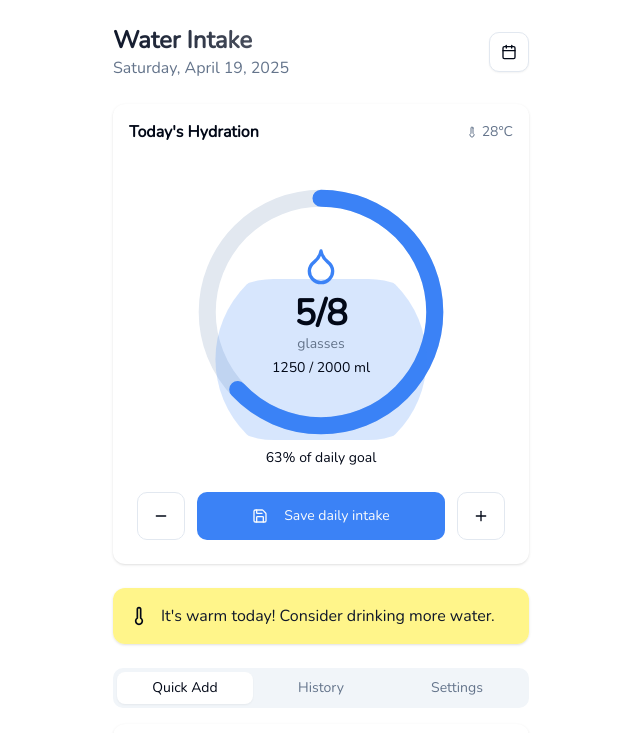
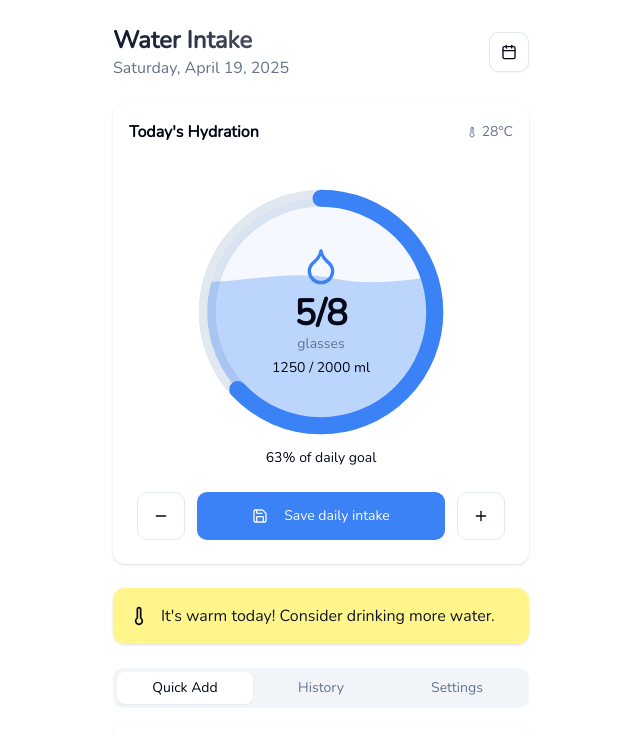
Before and after one commit to pawtanic/nutri-flex, a Next.js app: page /water in a window 1280 px wide. Shown: the top 733 px of the page, without its empty margins (319-959 px from the left). Built offline with nearby package versions, Linux system fonts and the light colour scheme.

Commit message:
add animation to water page

```diff
--- a/app/(frontend)/components/circular-water-tracker.tsx
+++ b/app/(frontend)/components/circular-water-tracker.tsx
@@ -1,6 +1,7 @@
 'use client';
 
 import { Droplet } from 'lucide-react';
+import { useEffect, useRef } from 'react';
 
 interface CircularWaterTrackerProps {
   percentage: number;
@@ -18,21 +19,73 @@ export function CircularWaterTracker({ percentage, current, goal }: CircularWate
   const currentMl = current * 250;
   const goalMl = goal * 250;
 
+  // Animation refs
+  const waveRef = useRef<SVGPathElement>(null);
+  const styleRef = useRef<HTMLStyleElement | null>(null);
+
+  // Set up water wave animation on component mount and when percentage changes
+  useEffect(() => {
+    // Create style element if it doesn't exist
+    if (!styleRef.current) {
+      styleRef.current = document.createElement('style');
+      document.head.appendChild(styleRef.current);
+    }
+
+    // Calculate water level based on percentage (inverted - higher percentage means more water)
+    // 180 is viewBox height, we want to go from bottom (180) to top (0)
+    const waterLevel = 180 - (percentage / 100) * 180;
+
+    // Define keyframes for wave animation
+    const keyframes = `
+      @keyframes waveAnimation {
+        0% {
+          d: path('M-20,${waterLevel} C20,${waterLevel - 10} 60,${waterLevel + 10} 100,${waterLevel} C140,${waterLevel - 10} 180,${waterLevel + 10} 220,${waterLevel} L220,200 L-20,200 Z');
+        }
+        50% {
+          d: path('M-20,${waterLevel} C20,${waterLevel + 10} 60,${waterLevel - 10} 100,${waterLevel} C140,${waterLevel + 10} 180,${waterLevel - 10} 220,${waterLevel} L220,200 L-20,200 Z');
+        }
+        100% {
+          d: path('M-20,${waterLevel} C20,${waterLevel - 10} 60,${waterLevel + 10} 100,${waterLevel} C140,${waterLevel - 10} 180,${waterLevel + 10} 220,${waterLevel} L220,200 L-20,200 Z');
+        }
+      }
+    `;
+
+    styleRef.current.innerHTML = keyframes;
+
+    // Apply the animation to the wave
+    if (waveRef.current) {
+      // Set initial wave shape
+      waveRef.current.setAttribute(
+        'd',
+        `M-20,${waterLevel} C20,${waterLevel - 10} 60,${waterLevel + 10} 100,${waterLevel} C140,${waterLevel - 10} 180,${waterLevel + 10} 220,${waterLevel} L220,200 L-20,200 Z`
+      );
+
+      // Apply animation
+      waveRef.current.style.animation = 'waveAnimation 4s ease-in-out infinite';
+    }
+
+    return () => {
+      // Clean up only when component unmounts
+      if (styleRef.current && !percentage) {
+        document.head.removeChild(styleRef.current);
+        styleRef.current = null;
+      }
+    };
+  }, [percentage]);
+
   return (
     <div className="relative flex flex-col items-center">
       <div className="relative w-64 h-64">
-        {/* Water wave animation (simplified) */}
-        <div
-          className="absolute bottom-0 left-0 right-0 bg-blue-500/20 rounded-full"
-          style={{
-            height: `${percentage}%`,
-            transition: 'height 0.5s ease-in-out',
-            animation: 'waterWave 2s infinite ease-in-out',
-          }}
-        />
+        {/* SVG with clip path for the water animation */}
+        <svg className="w-full h-full" viewBox="0 0 180 180">
+          {/* Define clip path for the water */}
+          <defs>
+            <clipPath id="circleClip">
+              <circle cx="90" cy="90" r={radius} />
+            </clipPath>
+          </defs>
 
-        {/* Background circle */}
-        <svg className="w-full h-full" viewBox="0 0 180 180">
+          {/* Background circle */}
           <circle
             cx="90"
             cy="90"
@@ -42,6 +95,27 @@ export function CircularWaterTracker({ percentage, current, goal }: CircularWate
             strokeWidth="12"
             strokeLinecap="round"
           />
+
+          {/* Water filling with wave effect */}
+          <g clipPath="url(#circleClip)">
+            <path
+              ref={waveRef}
+              fill="rgba(59, 130, 246, 0.3)"
+              style={{
+                transition: 'all 0.5s cubic-bezier(0.4, 0, 0.2, 1)',
+              }}
+            />
+            {/* Additional overlay for a more watery look */}
+            <circle
+              cx="90"
+              cy="90"
+              r={radius}
+              fill="rgba(59, 130, 246, 0.05)"
+              style={{
+                transition: 'all 0.5s cubic-bezier(0.4, 0, 0.2, 1)',
+              }}
+            />
+          </g>
 
           {/* Progress circle */}
           <circle
```
